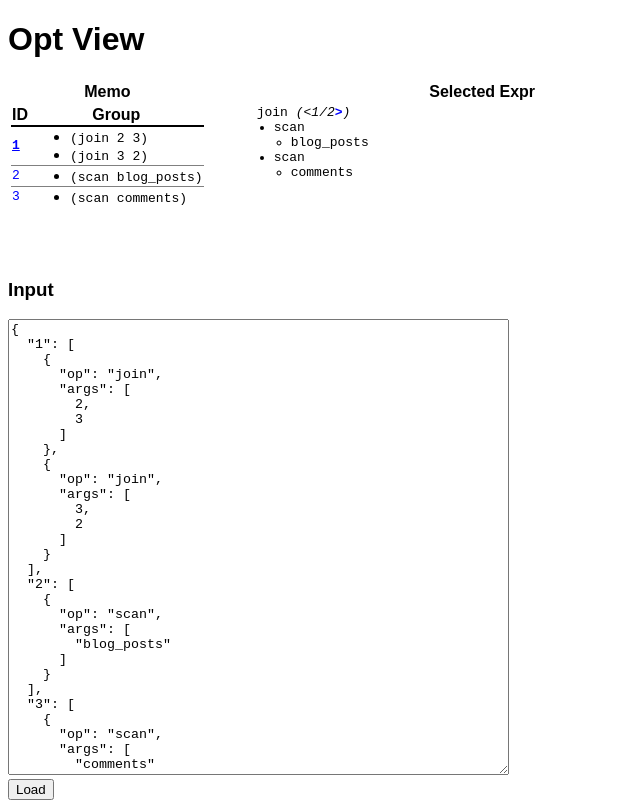
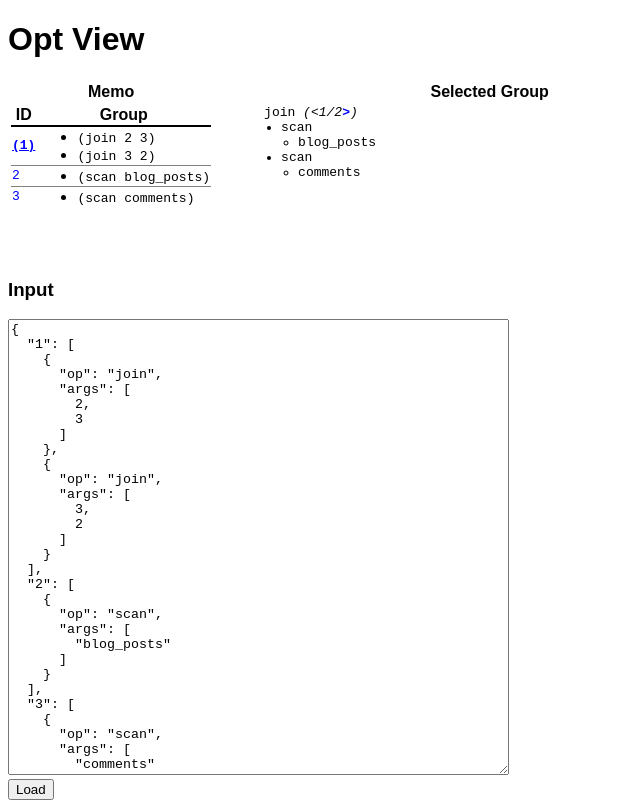
Before and after one commit to vilterp/opt-view, a React (Create React App) app: page / in a window 1280 px wide. Shown: the whole page, without its empty margins (0-640 px from the left). Built offline with nearby package versions, Linux system fonts and the light colour scheme; the HTML template or start-up script is replaced by a standard one.

Commit message:
"selected expr" => "selected group"

```diff
--- a/src/App.js
+++ b/src/App.js
@@ -109,7 +109,7 @@ class MemoView extends Component {
           )}
           onClick={onClick}
         >
-          {id}
+          {isSelected ? `(${id})` : id}
         </td>
         <td className="group-view">
           <ul>
@@ -163,7 +163,7 @@ class MemoAndExprView extends Component {
         <thead>
           <tr>
             <th>Memo</th>
-            <th>Selected Expr</th>
+            <th>Selected Group</th>
           </tr>
         </thead>
         <tbody>
```
